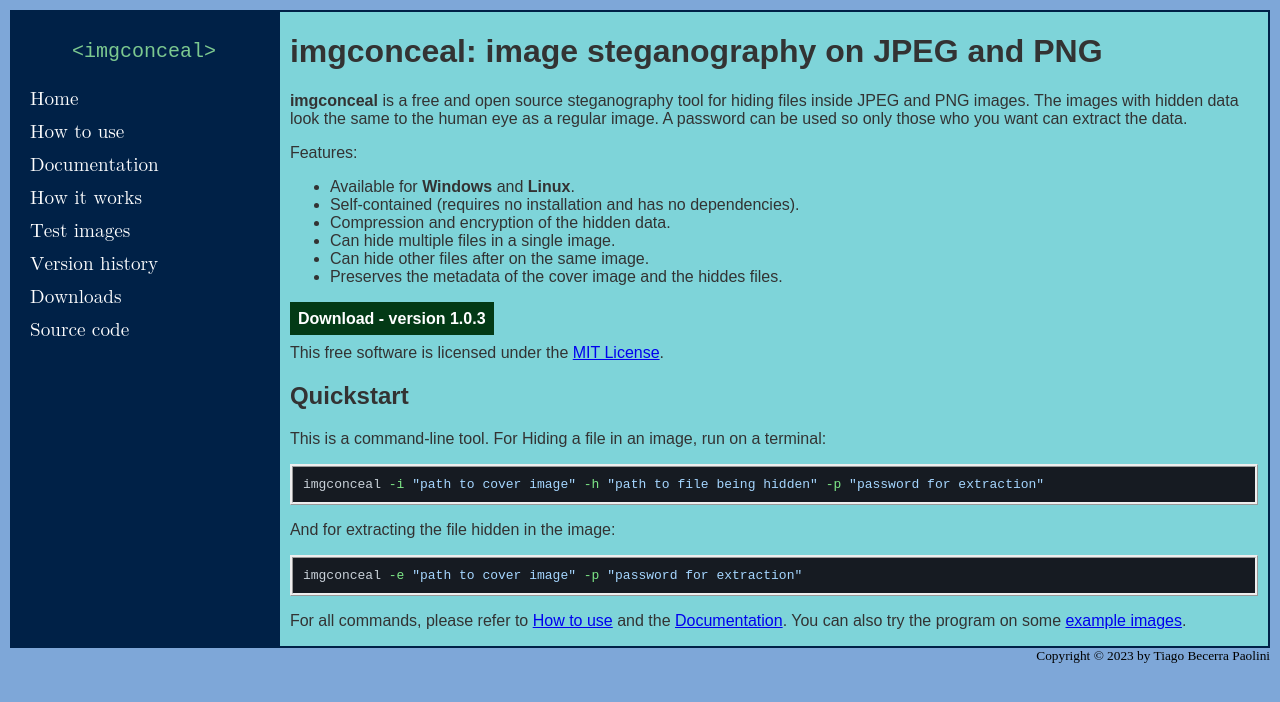
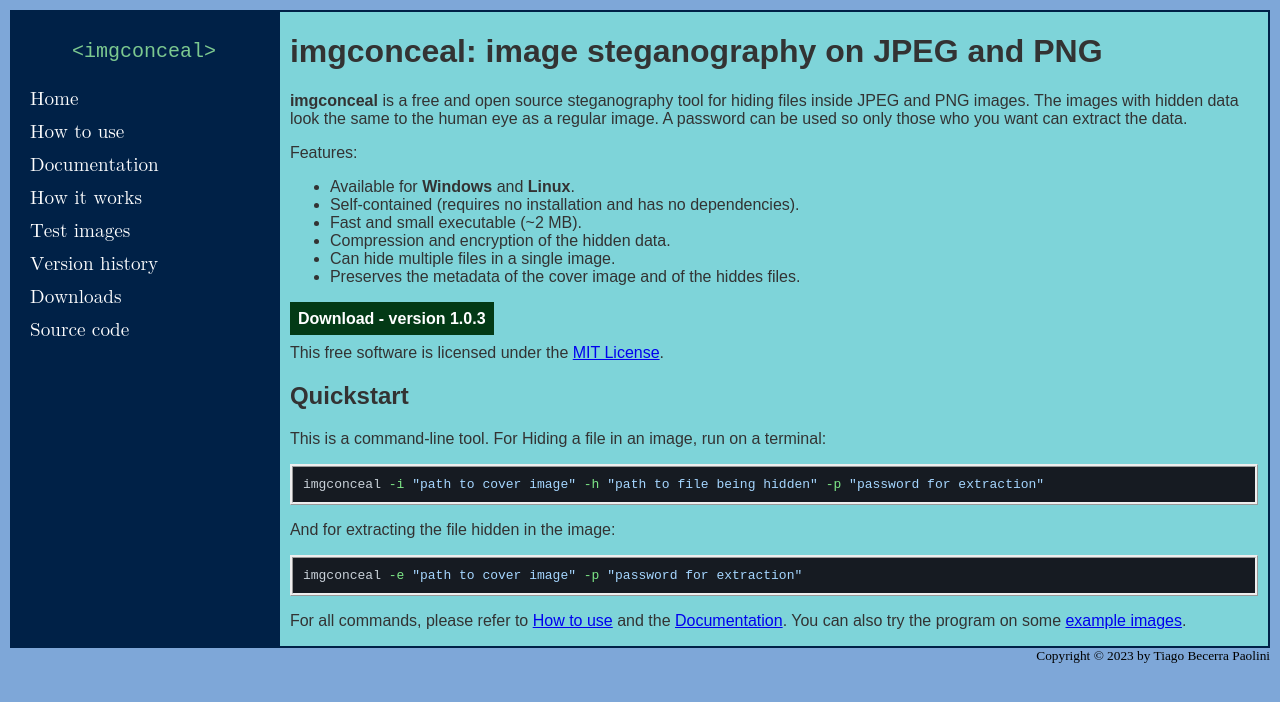
Before and after one commit to tbpaolini/imgconceal, a Jekyll site: the page built from index.md, in a window 1280 px wide. Shown: the top 702 px of the page. Built offline with Jekyll 4.4.1, drawn with Linux system fonts in a browser that asks for light colours.

Commit message:
Updated feature's text

```diff
--- a/index.md
+++ b/index.md
@@ -10,10 +10,10 @@
 Features:
 * Available for **Windows** and **Linux**.
 * Self-contained (requires no installation and has no dependencies).
+* Fast and small executable (~2 MB).
 * Compression and encryption of the hidden data.
 * Can hide multiple files in a single image.
-* Can hide other files after on the same image.
-* Preserves the metadata of the cover image and the hiddes files.
+* Preserves the metadata of the cover image and of the hiddes files.
 
 <p style="padding-top: 0.5em;">
     <a href="https://github.com/tbpaolini/imgconceal/releases/tag/v{{ site.data.imgconceal.version }}" id="download" title="Get the latest release of imgconceal" rel="external" target="_blank">
```
Also changed, not shown: other parts of index.md (+1 -1 lines).
